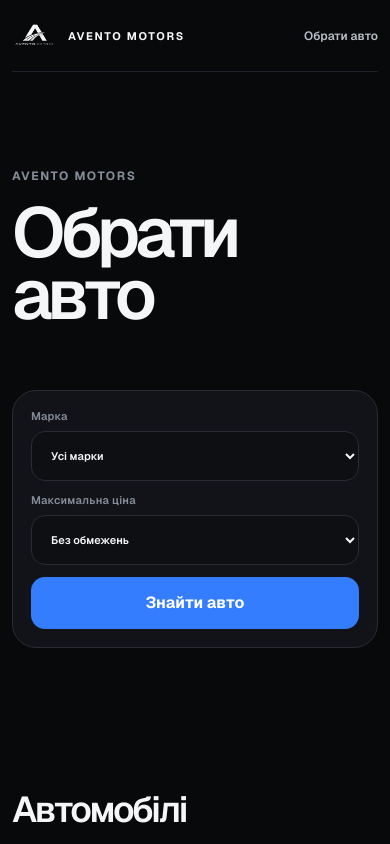
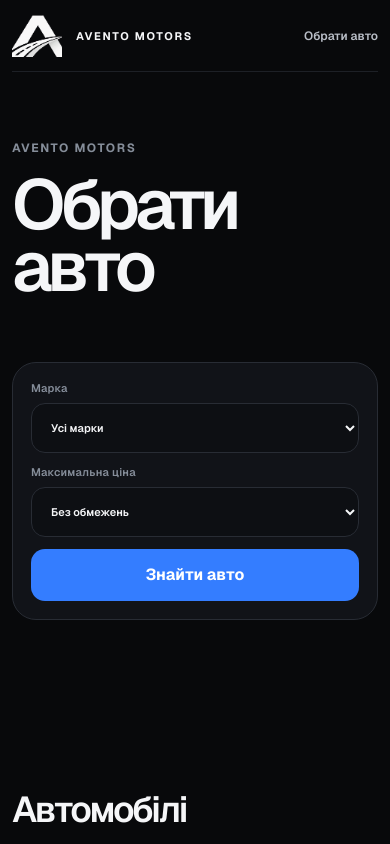
Before and after one commit to corrtx/Aventomotors, a Next.js app: page / in a window 390 px wide. Shown: the top 844 px of the page. Built offline with nearby package versions, Linux system fonts and the light colour scheme.

Commit message:
feat: polish Avento home and brand rail

```diff
--- a/app/components/AventoSite.tsx
+++ b/app/components/AventoSite.tsx
@@ -162,7 +162,7 @@ export function Header() {
   return (
     <header className="site-header">
       <Link className="site-logo" href="/" aria-label="Avento Motors — головна">
-        <img src="/avento-logo.png" alt="Avento Motors" />
+        <span className="site-logo-mark" aria-hidden="true"><img src="/avento-logo.png" alt="" /></span>
         <span>Avento Motors</span>
       </Link>
       <nav aria-label="Головна навігація">
--- a/app/globals.css
+++ b/app/globals.css
@@ -84,15 +84,24 @@ footer {
 .site-logo {
   display: flex;
   align-items: center;
-  gap: 12px;
+  gap: 14px;
   width: auto;
   height: 68px;
 }
 
-.site-logo img {
-  width: 54px;
+.site-logo-mark {
+  display: block;
+  width: 64px;
   height: 54px;
-  object-fit: contain;
+  overflow: hidden;
+}
+
+.site-logo-mark img {
+  display: block;
+  width: 150px;
+  max-width: none;
+  height: 150px;
+  transform: translate(-46px, -35px);
 }
 
 .site-logo span {
@@ -123,7 +132,12 @@ footer {
   align-items: center;
   gap: 8vw;
   min-height: calc(100svh - 84px);
-  padding-block: 48px 64px;
+  padding-block: 24px 82px;
+}
+
+.hero-copy,
+.hero .quick-search {
+  transform: translateY(-28px);
 }
 
 .eyebrow {
@@ -446,7 +460,7 @@ footer {
 
 .all-brands-row {
   display: flex;
-  justify-content: flex-end;
+  justify-content: center;
   margin-top: 24px;
 }
 
@@ -476,7 +490,7 @@ footer {
 
 .brand-reel:hover .brand-track,
 .brand-reel:focus-within .brand-track {
-  animation-play-state: paused;
+  animation-duration: 80s;
 }
 
 .brand-chip {
@@ -494,11 +508,10 @@ footer {
   cursor: pointer;
 }
 
-.brand-chip:hover,
-.brand-chip.selected {
-  border-color: #fff;
-  background: #f4f5f7;
-  color: #08090b;
+.brand-chip:hover {
+  border-color: #e5e7eb;
+  background: #fff;
+  color: #16181d;
 }
 
 .brand-chip.selected {
@@ -876,12 +889,13 @@ footer {
 footer {
   display: flex;
   flex-direction: column;
-  align-items: flex-start;
+  align-items: center;
   gap: 9px;
   padding-block: 30px;
   border-top: 1px solid var(--line-soft);
   color: #6f7680;
   font-size: 12px;
+  text-align: center;
 }
 
 footer strong {
@@ -1090,9 +1104,15 @@ footer strong {
     height: 58px;
   }
 
-  .site-logo img {
-    width: 44px;
-    height: 44px;
+  .site-logo-mark {
+    width: 50px;
+    height: 42px;
+  }
+
+  .site-logo-mark img {
+    width: 118px;
+    height: 118px;
+    transform: translate(-36px, -28px);
   }
 
   .site-logo span {
@@ -1195,7 +1215,14 @@ footer strong {
     grid-template-columns: 1fr;
   }
 
-  .detail-gallery figure {
+  .detail-gallery-three > .gallery-tile,
+  .detail-gallery-four > .gallery-tile,
+  .detail-gallery-many > .gallery-tile {
+    height: auto;
+    aspect-ratio: 16 / 10;
+  }
+
+  .gallery-tile {
     border-radius: 16px;
   }
 
```
Also changed, not shown: 1 other file (tests, documents, lock files or other folders).
